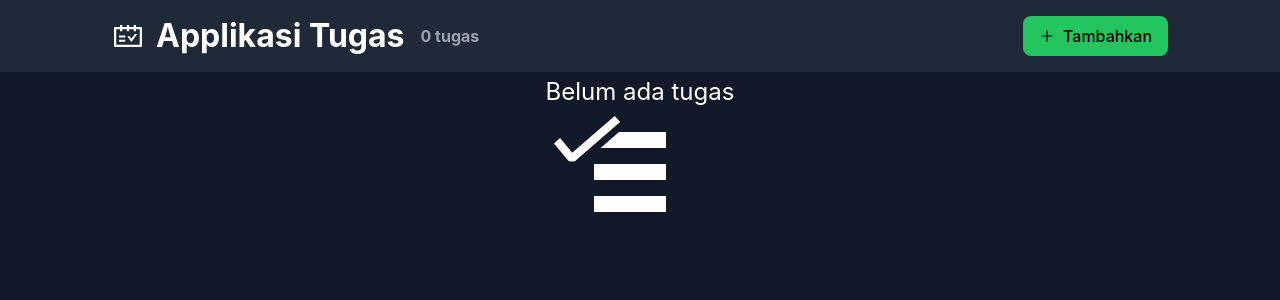
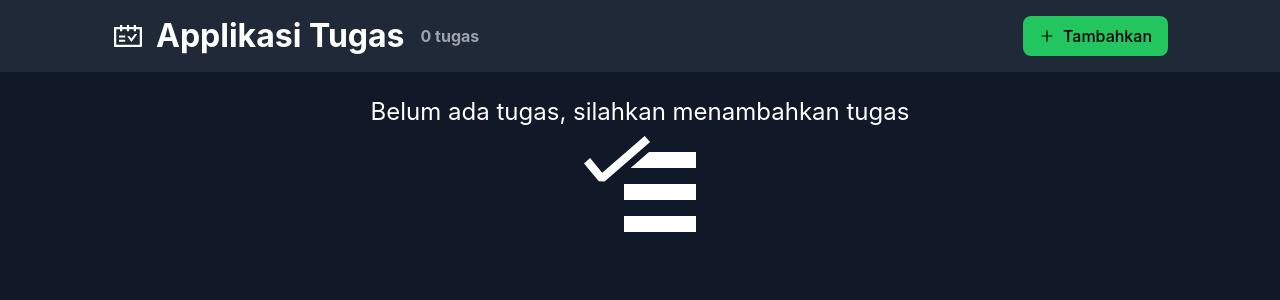
Before and after one commit to orangnyahilang/ADS-FE-Next-JS, a Next.js app: page / in a window 1280 px wide. Shown: the top 300 px of the page. Built offline with nearby package versions, Linux system fonts and the light colour scheme.

Commit message:
third commit

```diff
--- a/src/app/new/page.js
+++ b/src/app/new/page.js
@@ -46,7 +46,7 @@ const TaskFormPage = ({ params }) => {
 
   return (
     <div className="flex justify-center items-center">
-      <form className="bg-gray-700 p-5 w-[70%] rounded-xl" onSubmit={onSubmit}>
+      <form className="bg-gray-700 p-5 w-[70%] rounded-xl my-5" onSubmit={onSubmit}>
         <h1 className="text-3xl mb-3 font-semibold text-center">
           {params.id ? "Edit Tugas" : "Tugas Baru"}
         </h1>
--- a/src/app/page.js
+++ b/src/app/page.js
@@ -21,10 +21,10 @@ function Home() {
   };
 
   return (
-    <div className="flex justify-center">
+    <div className="flex justify-center items-center">
       {tasks.length === 0 ? (
-        <div className="block">
-          <h2 className="text-2xl">Belum ada tugas</h2>
+        <div className="flex flex-col items-center mt-5">
+          <h2 className="text-2xl">Belum ada tugas, silahkan menambahkan tugas</h2>
           <VscTasklist size="8rem" />
         </div>
       ) : (
```
Also changed, not shown: 1 other file (tests, documents, lock files or other folders).
